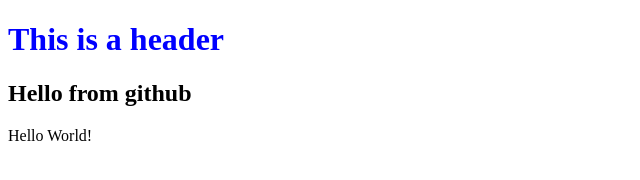
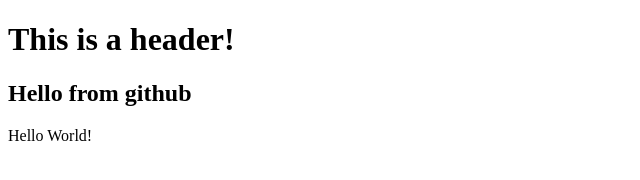
Before and after one commit to msalim74/python, a plain HTML site: page index.html in a window 1280 px wide. Shown: the whole page, without its empty margins (0-640 px from the left). Drawn offline with Linux system fonts and the light colour scheme.

Commit message:
consoidated

```diff
--- a/index.html
+++ b/index.html
@@ -4,7 +4,7 @@
         <title>pythontest</title>
     </head>
     <body>
-        <h1 style="color:blue;">This is a header</h1>
+        <h1>This is a header!</h1>
         <h2> Hello from github </h2>
         <p>Hello World!</p>
     </body>
```
